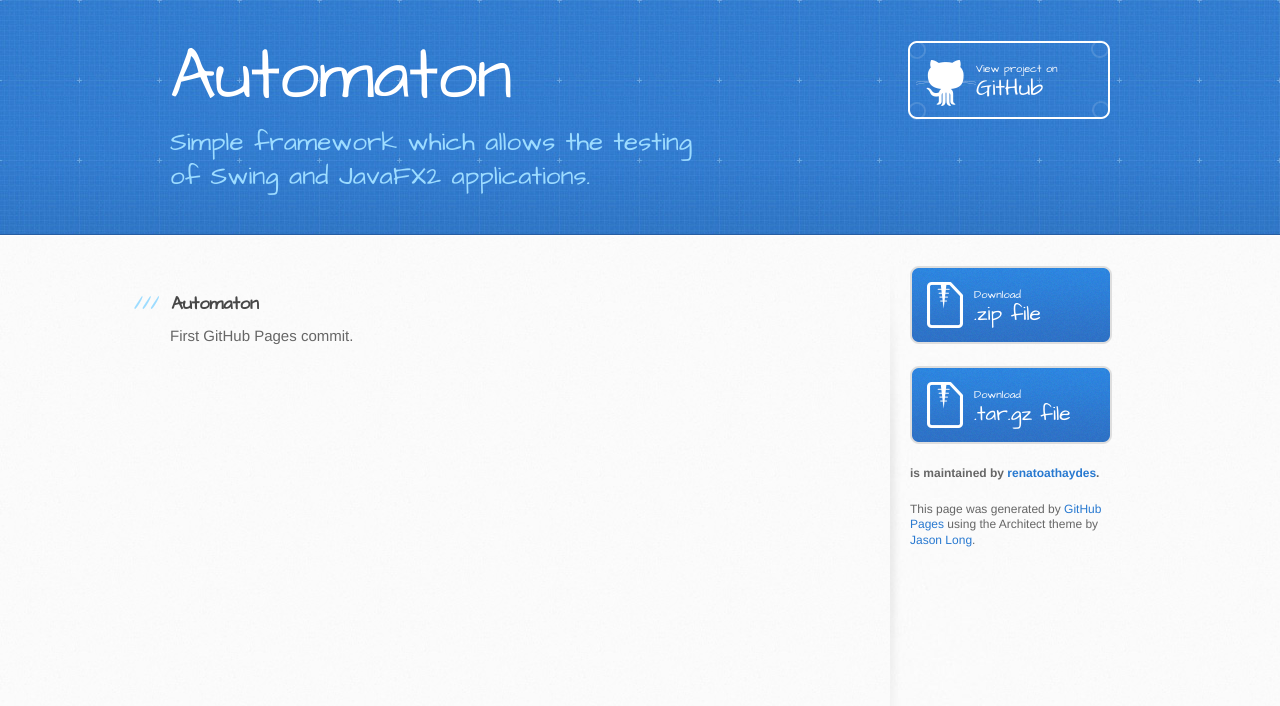
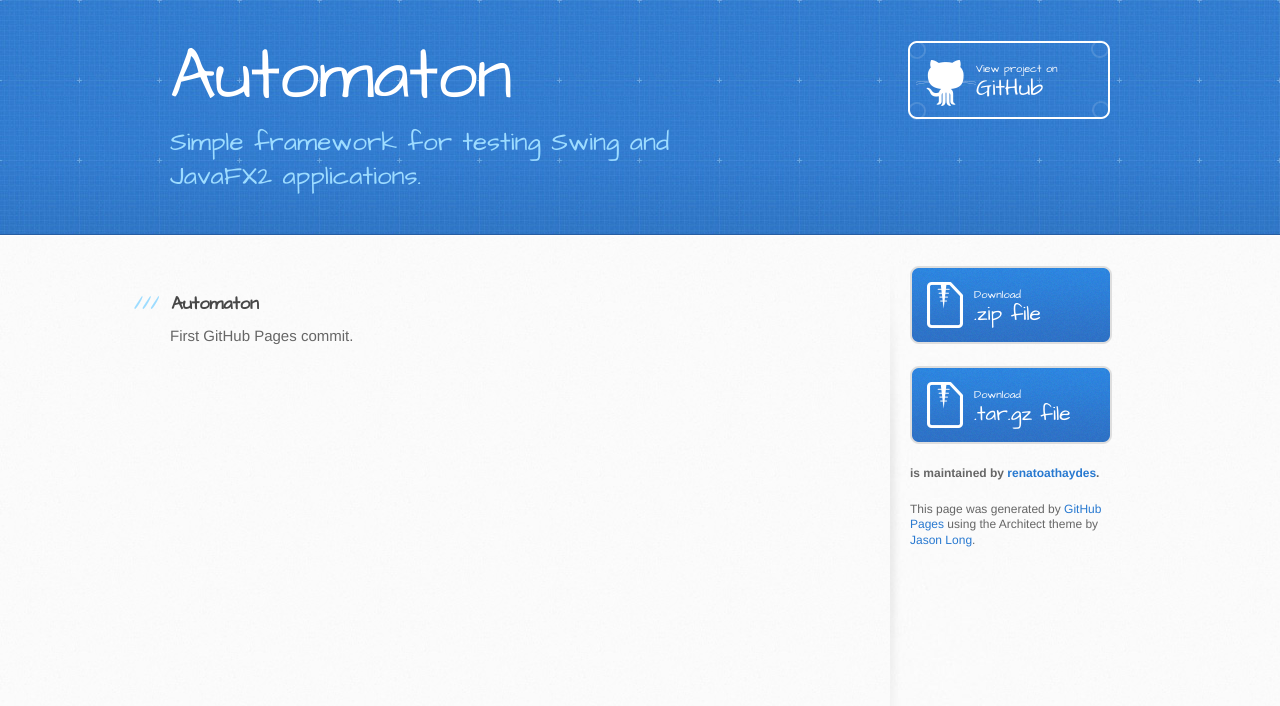
Before and after one commit to renatoathaydes/Automaton, a plain HTML site: page index.html in a window 1280 px wide. Drawn offline with Linux system fonts and the light colour scheme.

Commit message:
Update index.html

```diff
--- a/index.html
+++ b/index.html
@@ -20,7 +20,7 @@
     <header>
       <div class="inner">
         <h1>Automaton</h1>
-        <h2>Simple framework which allows the testing of Swing and JavaFX2 applications.</h2>
+        <h2>Simple framework for testing Swing and JavaFX2 applications.</h2>
         <a href="https://github.com/renatoathaydes/Automaton" class="button"><small>View project on</small>GitHub</a>
       </div>
     </header>
```
